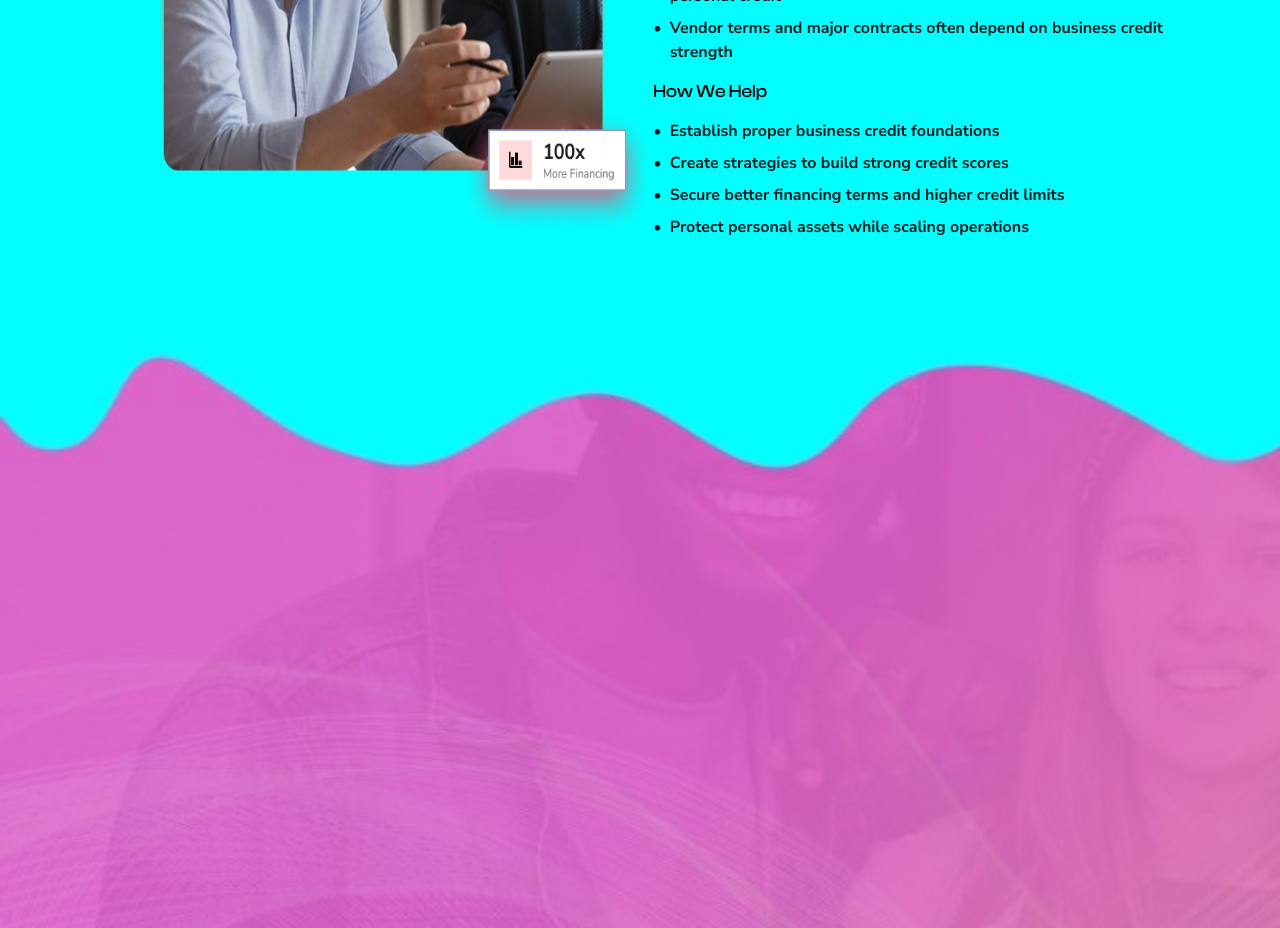
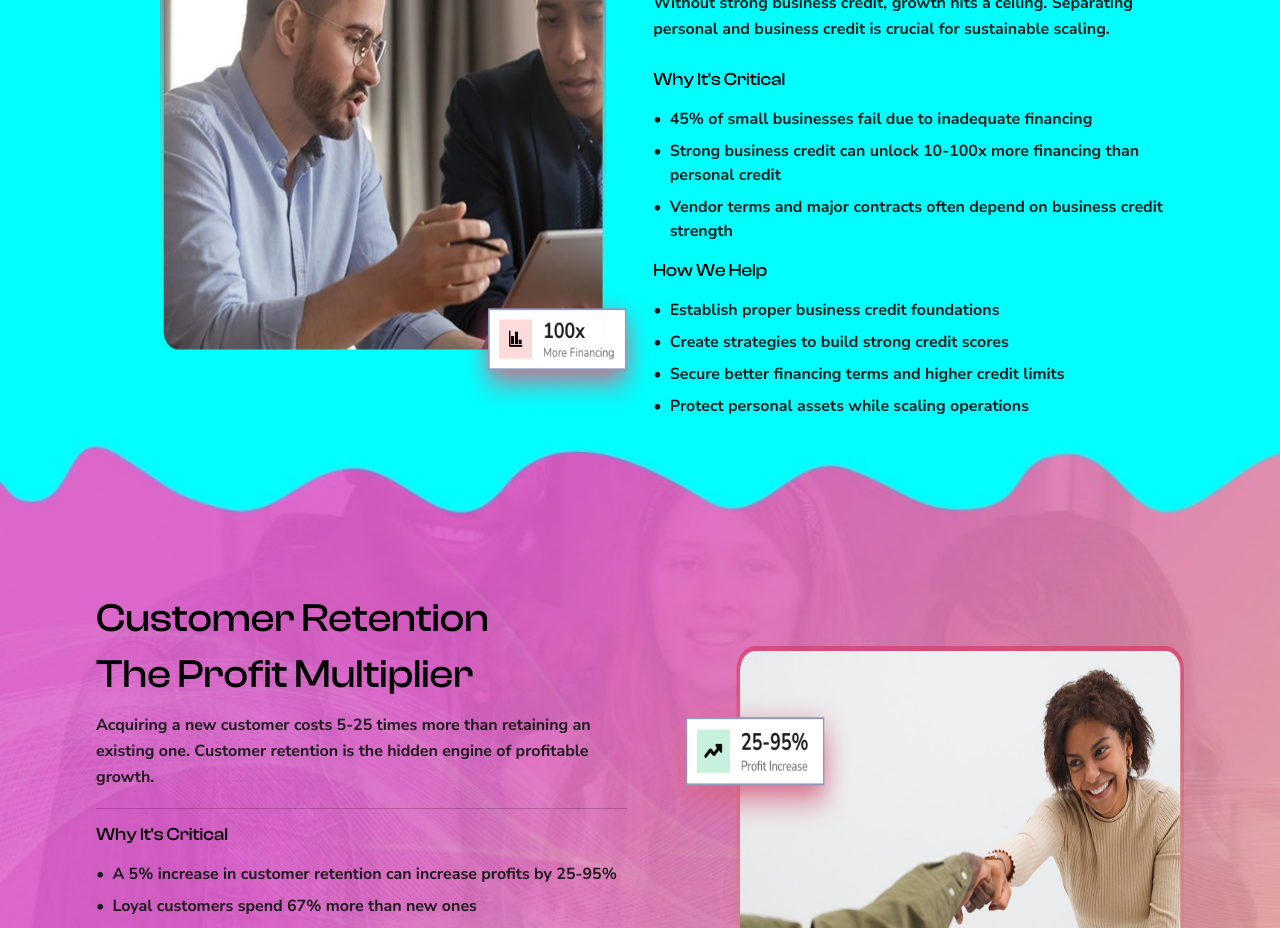
Before and after one commit to natasha-maryam/abm, a React (Vite) app: page / in a window 1280 px wide. Shown: the part 3080-4008 px from the top of the page. Built offline with nearby package versions, Linux system fonts and the light colour scheme.

Commit message:
updated coed

```diff
--- a/src/sections/BusinessCredit.jsx
+++ b/src/sections/BusinessCredit.jsx
@@ -3,7 +3,7 @@ import LeftImage from "../assets/images/credit.png";
 
 function BusinessCredit(props) {
   return (
-    <div className="min-h-[66vh] bg-[#00ffff] w-full -mt-[19px] pt-14 pb-0">
+    <div className="min-h-[66vh] bg-[#00ffff] w-full  pt-14 pb-0">
       <div className="flex w-[85%] mx-auto items-center justify-center">
         <div className="mt-10 pl-8">
           <img
--- a/src/sections/CustomerRetention.jsx
+++ b/src/sections/CustomerRetention.jsx
@@ -1,30 +1,47 @@
-import React from "react";
+import React, { useEffect, useState } from "react";
 import LeftImage from "../assets/images/retention.png";
 
 function CustomerRetention(props) {
+  const [imageHeight, setImageHeight] = useState(0);
+
+  useEffect(() => {
+    const img = new Image();
+    img.onload = function () {
+      // Calculate height based on viewport width and image aspect ratio
+      const aspectRatio = this.naturalHeight / this.naturalWidth;
+      const viewportWidth = window.innerWidth;
+      setImageHeight(viewportWidth * aspectRatio);
+    };
+    img.src = "./src/assets/images/retention-bg.jpg";
+  }, []);
+
   return (
     <div
-      className="w-full min-h-[200vh] -mt-[8%]"
+      className="w-full -mt-[8%]"
       style={{
         backgroundImage: "url('./src/assets/images/retention-bg.jpg')",
-        height: "auto",
         backgroundRepeat: "no-repeat",
-          backgroundSize:'cover'
+        backgroundSize: "100% auto",
+        backgroundPosition: "center top",
+        height: imageHeight > 0 ? `${imageHeight}px` : "100vh",
+        minHeight: "400px", // Fallback minimum height
       }}
     >
-      {/* <div className="flex justify-between w-[85%] mx-auto  items-center">
-        <div className="w-[60%] items-start flex flex-col pt-4">
+      <div className="flex w-[85%] mx-auto items-center justify-center pt-[20%]">
+        <div className="items-start flex flex-col pt-4">
           <h2 className="font-medium text-[40px] font-clash text-black">
             Customer Retention
           </h2>
           <h2 className="font-medium text-[40px] font-clash text-black mb-2 -mt-1">
             The Profit Multiplier
           </h2>
-          <p className="text-[16px] font-nunito text-[#1D1B1D] mb-[24px] leading-relaxed font-bold max-w-2xl">
-            Without strong business credit, growth hits a ceiling. Separating
-            personal and business credit is crucial for sustainable scaling.
+          <p className="text-[16px] font-nunito text-[#1D1B1D] mb-[18px] leading-relaxed font-bold max-w-2xl">
+            Acquiring a new customer costs 5-25 times more than retaining an
+            existing one. Customer retention is the hidden engine of profitable
+            growth.
           </p>
 
+          <hr className="w-full h-[1px] bg-[#000000]/20 border-0 mb-3"/>
           <div className="mb-[14px]">
             <h3 className="font-medium text-[18px] font-clash text-black mb-[14px]">
               Why It's Critical
@@ -32,17 +49,15 @@ function CustomerRetention(props) {
             <ul className="space-y-2 text-[16px] font-nunito text-[#1D1B1D] font-bold">
               <li className="flex items-start">
                 <span className="mr-2">•</span>
-                45% of small businesses fail due to inadequate financing
+              A 5% increase in customer retention can increase profits by 25-95%
               </li>
               <li className="flex items-start">
                 <span className="mr-2">•</span>
-                Strong business credit can unlock 10-100x more financing than
-                personal credit
+                Loyal customers spend 67% more than new ones
               </li>
               <li className="flex items-start">
                 <span className="mr-2">•</span>
-                Vendor terms and major contracts often depend on business credit
-                strength
+              Satisfied customers become brand advocates, driving free referral
               </li>
             </ul>
           </div>
@@ -54,31 +69,31 @@ function CustomerRetention(props) {
             <ul className="space-y-2 text-[16px] font-nunito text-[#1D1B1D] font-bold">
               <li className="flex items-start">
                 <span className="mr-2">•</span>
-                Establish proper business credit foundations
+               Design customer journey maps that identify and eliminate pain points
               </li>
               <li className="flex items-start">
                 <span className="mr-2">•</span>
-                Create strategies to build strong credit scores
+                Implement loyalty programs that reward and incentivize repeat business
               </li>
               <li className="flex items-start">
                 <span className="mr-2">•</span>
-                Secure better financing terms and higher credit limits
+               Create personalized communication strategies that strengthen relationships
               </li>
               <li className="flex items-start">
                 <span className="mr-2">•</span>
-                Protect personal assets while scaling operations
+               Develop feedback systems that help you continuously improve
               </li>
             </ul>
           </div>
         </div>
-        <div className="w-[40%] mt-10 pl-8">
+        <div className="mt-10 pl-8">
           <img
             src={LeftImage}
             alt="Digital Marketing"
             className="w-[665px] h-[517px]"
           />
         </div>
-      </div> */}
+      </div>
     </div>
   );
 }
--- a/src/sections/GrowthMatrix.jsx
+++ b/src/sections/GrowthMatrix.jsx
@@ -4,11 +4,13 @@ import LeftImage from "../assets/images/matrix-left.svg";
 function GrowthMatrix(props) {
   return (
     <div
-      className="w-full -mt-40"
+      className="w-full mt-0"
       style={{
         backgroundImage: "url('./src/assets/images/matrix-bg.png')",
         height: "auto", // define your height here
-        // backgroundRepeat:'no-repeat'
+        backgroundRepeat:'no-repeat',
+        backgroundSize:'cover',
+        backgroundPosition:'center'
       }}
     >
       <div className="pt-[21%] flex flex-col items-center">
```
